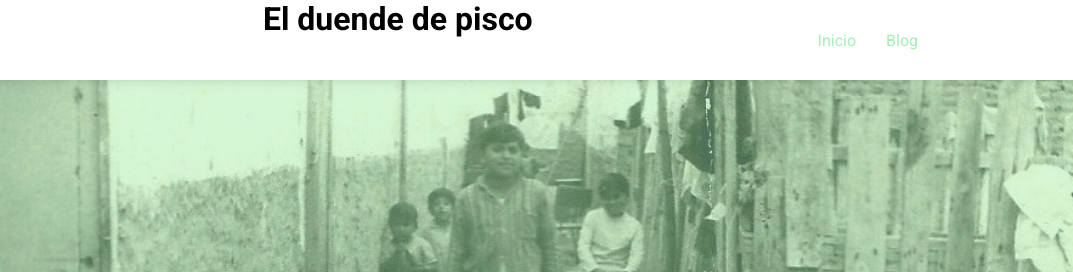
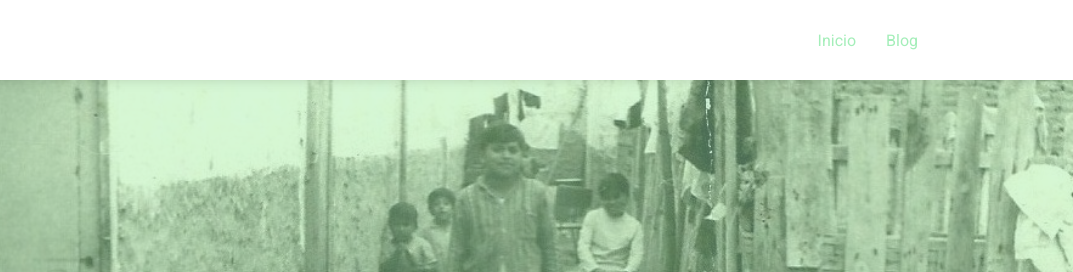
Before and after one commit to MatthewFY13/duende, a plain HTML site: page index.html in a window 1280 px wide. Shown: the top 272 px of the page, 207-1280 px from the left. Drawn offline with Linux system fonts and the light colour scheme; a script that the page names is missing.

Commit message:
actualizacion

```diff
--- a/index.html
+++ b/index.html
@@ -37,9 +37,6 @@
         <div class="header__content">
             <div class="header__logo">
                 <a href="/"><img src="/assets/image/logo.jpg" alt="Logo-duende"></a>
-            </div>
-            <div class="container__title">
-                <h1>El duende de pisco</h1>
             </div>
             <div class="menu" id="menu__phone">
                 <nav class="menu__navbar">
```
